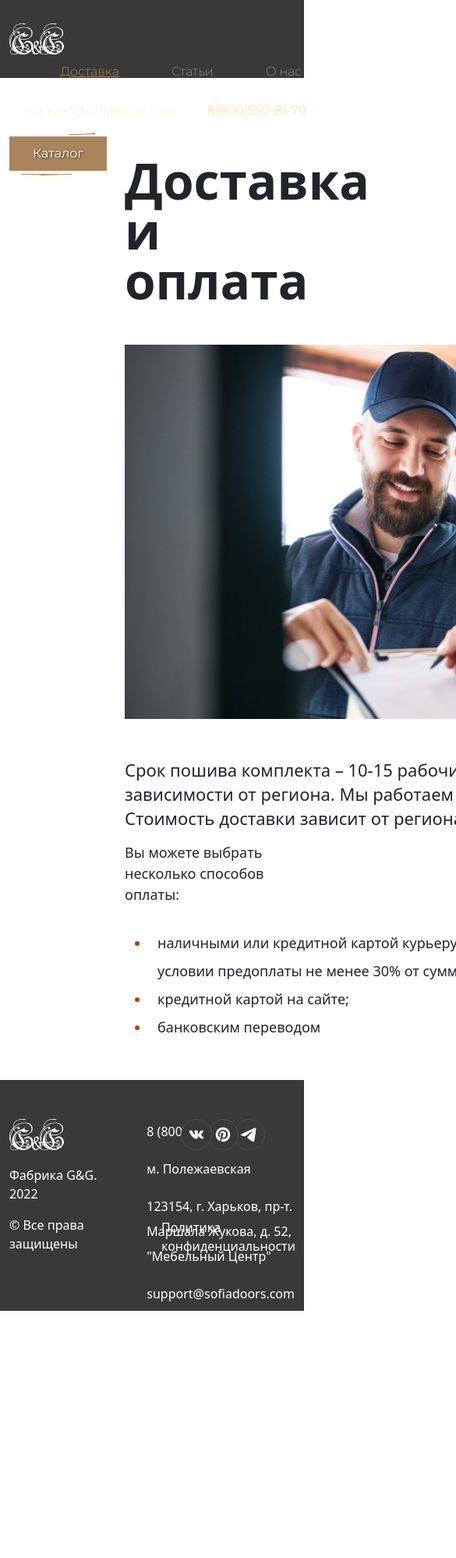
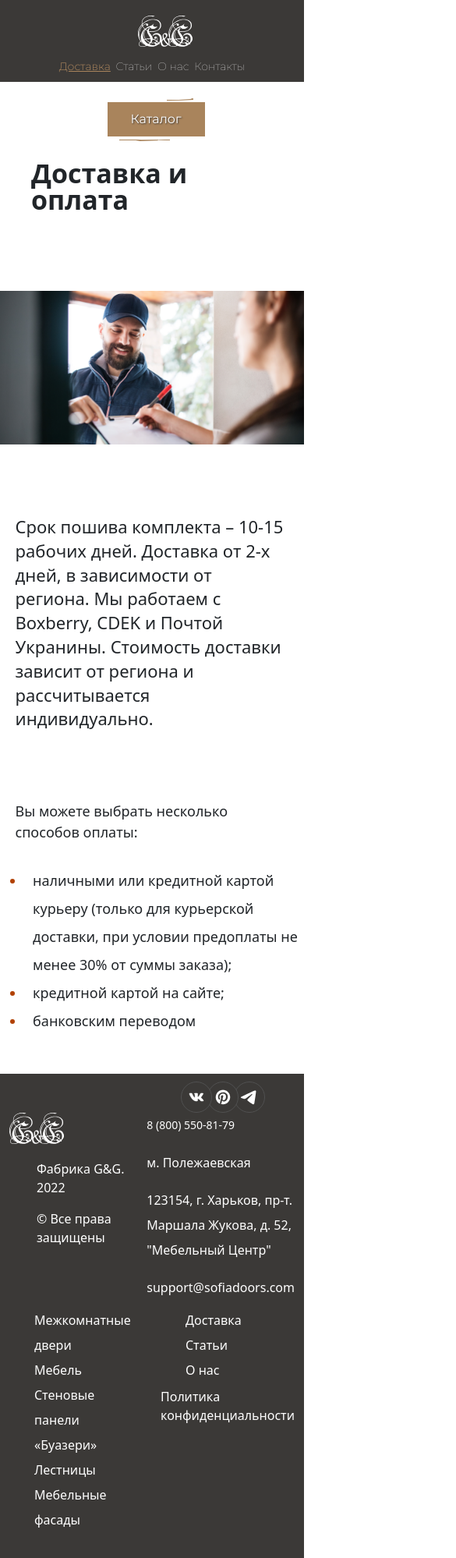
Before and after one commit to achtu/wood-shop, a plain HTML site: page delivery.html in a window 390 px wide. Shown: the top 1998 px of the page at 78% size, 585 px wide, since content can reach past the window. Drawn offline with nearby package versions, Linux system fonts and the light colour scheme.

Commit message:
added -delivery- page css

```diff
--- a/styles/delivery.css
+++ b/styles/delivery.css
@@ -171,3 +171,171 @@ h1 {
   font-weight: 500;
   font-size: 16px;
 }
+@media screen and (max-width: 992px) {
+
+  .cont-wrap {
+    padding-top: 10px;
+    width: 100%;
+    background-color: #3b3937;
+    height: 105px;
+    font-family: "Montserrat", sans-serif;
+    font-weight: 100;
+  }
+  .logocon {
+    width: 60px;
+    margin: 10px auto;
+  }
+  .ul-nav {
+    width: 255px;
+    font-size: 14px;
+    padding: 5px 5px 0px 5px;
+   margin: 0px auto;
+
+  }
+
+  .num-email {
+    display: none
+  }
+
+  .num {
+    display: none;
+  }
+  .catalog {
+    height: 55px;
+    width: 115px;
+    position: relative;
+    margin: 30px auto;
+
+   }
+   .top{
+     position: absolute;
+     right: 5px;
+     top: 0;
+   }
+   .bottom{
+     position: absolute;
+     bottom: 0px;
+     left: 15px;
+   }
+   .catalog-span{
+
+     background-color: var(--dark-beige);
+     padding: 10px 30px;
+     text-shadow: 1px 1px 2px var(--dark-text);
+     font-weight: 400;
+     position: absolute;
+     top: 5px;
+     left: 0px;
+   }
+   .catalog-span:hover{
+     color: var(--dark-text);
+   }
+  h1 {
+    font-weight: 700;
+    font-size: 34px;
+    line-height: 100%;
+    margin: 100px auto;
+    width: 310px;
+  }
+  .descrip-p {
+    font-weight: 300;
+    font-size: 22px;
+    line-height: 140%;
+    width: 90%;
+    margin: 90px auto;
+  }
+  .delivery-man {
+    display: block;
+    width: 100%;
+    height: auto;
+    margin: 40px auto;
+  }
+  .list {
+    margin: 30px auto;
+    font-weight: 200;
+    font-size: 18px;
+    line-height: 200%;
+    width: 100%;
+  }
+  .dev-li {
+    padding-left: 10px;
+  }
+  .method {
+    font-weight: 300;
+    font-size: 18px;
+    width: 90%;
+    margin: 30px auto;
+  }
+  ::marker {
+    color: var(--red-brown);
+  }
+
+  /*  footer */
+
+
+  .foot-wrap {
+    position: relative;
+    background-color: var(--dark-text);
+    margin-top: 50px;
+    padding-top: 50px;
+    height: 75vh;
+    color: var(--text-main);
+    font-weight: 100;
+    display: block;
+  }
+  .logo-footer{
+    padding-left: 30px;
+    width: 90px;
+
+  }
+  footer .col{
+    height: 250px;
+  }
+.logo-col{
+  height: 50px;
+}
+
+  .fabric {
+    padding-top: 20px;
+    padding-left: 35px;
+  }
+  .rights{
+    padding-left: 35px;
+    padding-bottom: 0;
+    margin-bottom: 0;
+  }
+  .footer-ul-2,
+  .footer-ul-1 {
+    list-style: none;
+    line-height: 32px;
+    padding-top: 0px;
+    width: 150px;
+
+  }
+  .footer-ul-1{
+  margin-top: 0;
+  padding-top: 0;
+  }
+  .footer-ul-2{
+
+    right: 0px;
+  }
+  .policy {
+    position: relative;
+    bottom: 10px;
+  }
+  .messenger-i {
+    position: absolute;
+    top: 10px;
+    right: 50px;
+  }
+  .adress {
+    line-height: 32px;
+
+  }
+  .num-footer {
+    font-weight: 500;
+    font-size: 14px;
+  }
+
+}
```
